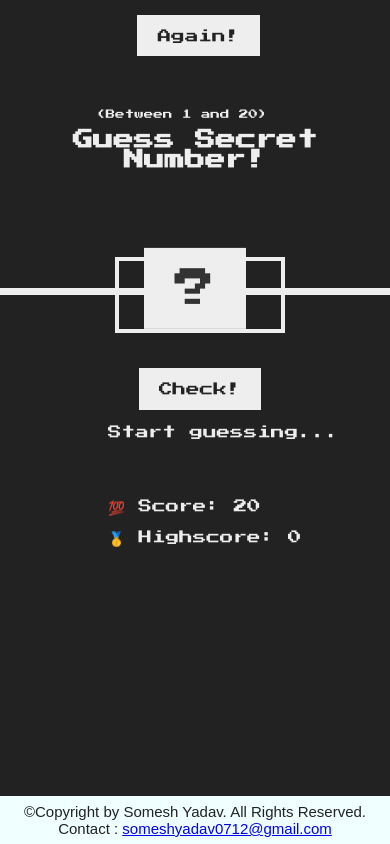
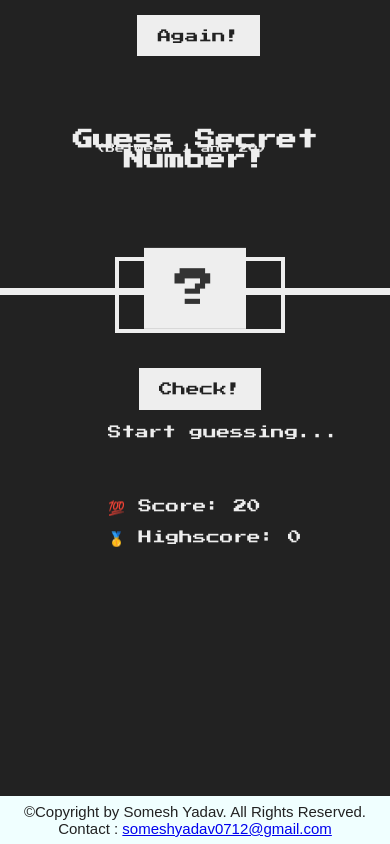
Before and after one commit to iamsomesh/guess-secret-number-game, a plain HTML site: page index.html in a window 390 px wide. Shown: the top 844 px of the page. Drawn offline with Linux system fonts and the light colour scheme.

Commit message:
Update style.css

```diff
--- a/style.css
+++ b/style.css
@@ -162,7 +162,7 @@ h1 {
   .between {
     font-size: 1.4rem;
     position: absolute;
-    top: 16rem;
+    top: 21rem;
     right: 18rem;
 }
 }
```
